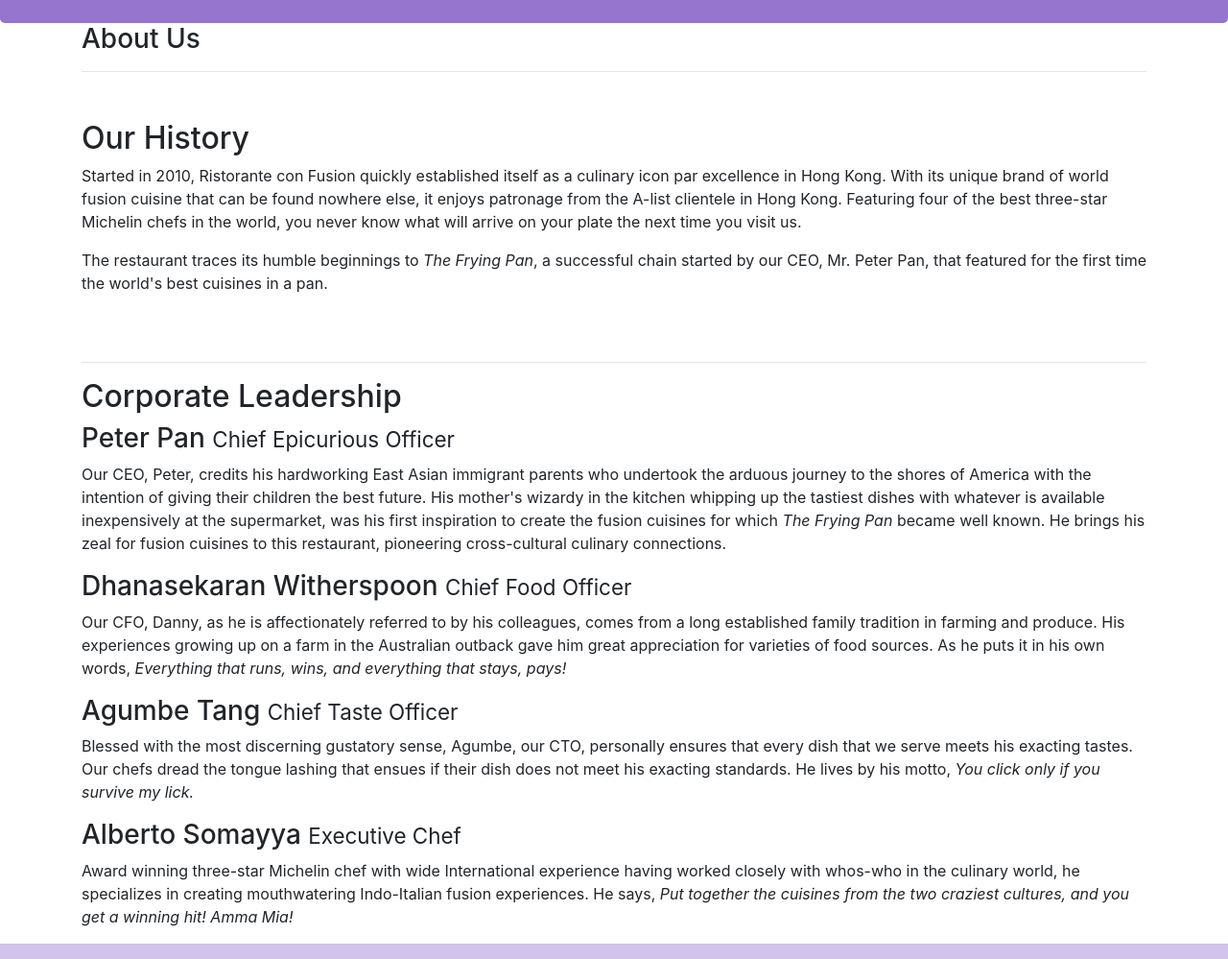
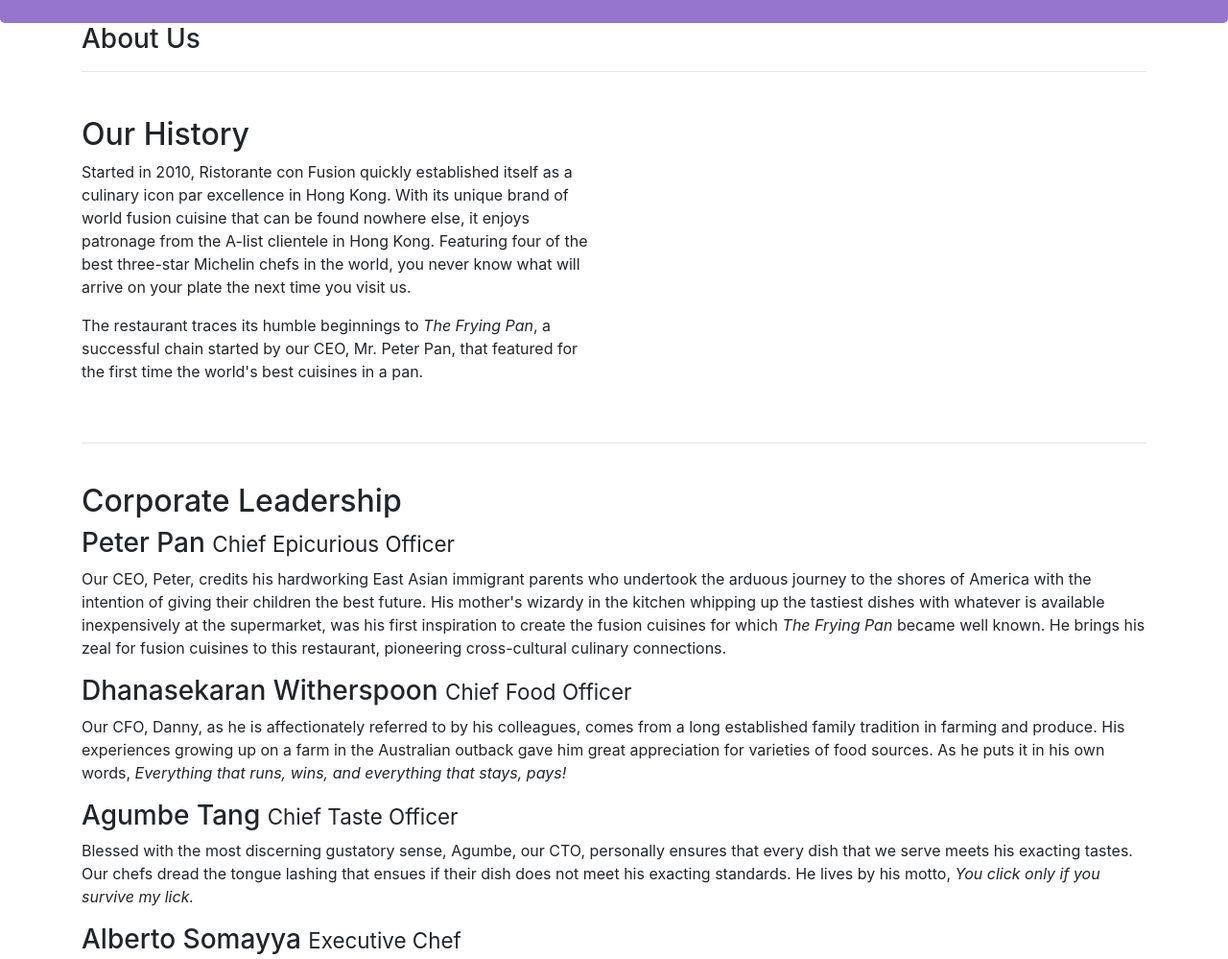
Before and after one commit to YTeyfik/Intro.-Bootstrap, a website: page aboutus.html in a window 1280 px wide. Shown: the part 260-1259 px from the top of the page at 96% size. Drawn offline with nearby package versions, Linux system fonts and the light colour scheme.

Commit message:
Bootstrap Assigment1

```diff
--- a/aboutus.html
+++ b/aboutus.html
@@ -27,42 +27,43 @@
     </header>
 
     <div class="container">
-        <div>
-            <div>
+        <div class="row">
+            <div class="col-12 ">
                <h3>About Us</h3>
                <hr>
             </div>
         </div>
 
-        <div>
-            <div class="hist">
+        <div class="row">
+            <div class="col-12 col-md-6 hist">
                 <h2>Our History</h2>
                 <p>Started in 2010, Ristorante con Fusion quickly established itself as a culinary icon par excellence in Hong Kong. With its unique brand of world fusion cuisine that can be found nowhere else, it enjoys patronage from the A-list clientele in Hong Kong.  Featuring four of the best three-star Michelin chefs in the world, you never know what will arrive on your plate the next time you visit us.</p>
                 <p>The restaurant traces its humble beginnings to <em>The Frying Pan</em>, a successful chain started by our CEO, Mr. Peter Pan, that featured for the first time the world's best cuisines in a pan.</p>
             </div>
             <div>
+
             </div>
         </div>
         <hr>
 
-        <div>
-            <div>
+        <div class="row">
+            <div class="col-12 leader">
                 <h2>Corporate Leadership</h2>
                 <h3>Peter Pan <small>Chief Epicurious Officer</small></h3>
-                <p>Our CEO, Peter, credits his hardworking East Asian immigrant parents who undertook the arduous journey to the shores of America with the intention of giving their children the best future. His mother's wizardy in the kitchen whipping up the tastiest dishes with whatever is available inexpensively at the supermarket, was his first inspiration to create the fusion cuisines for which <em>The Frying Pan</em> became well known. He brings his zeal for fusion cuisines to this restaurant, pioneering cross-cultural culinary connections.</p>
+                <p class="d-none d-sm-block">Our CEO, Peter, credits his hardworking East Asian immigrant parents who undertook the arduous journey to the shores of America with the intention of giving their children the best future. His mother's wizardy in the kitchen whipping up the tastiest dishes with whatever is available inexpensively at the supermarket, was his first inspiration to create the fusion cuisines for which <em>The Frying Pan</em> became well known. He brings his zeal for fusion cuisines to this restaurant, pioneering cross-cultural culinary connections.</p>
                 <h3>Dhanasekaran Witherspoon <small>Chief Food Officer</small></h3>
-                <p>Our CFO, Danny, as he is affectionately referred to by his colleagues, comes from a long established family tradition in farming and produce. His experiences growing up on a farm in the Australian outback gave him great appreciation for varieties of food sources. As he puts it in his own words, <em>Everything that runs, wins, and everything that stays, pays!</em></p>
+                <p class="d-none d-sm-block">Our CFO, Danny, as he is affectionately referred to by his colleagues, comes from a long established family tradition in farming and produce. His experiences growing up on a farm in the Australian outback gave him great appreciation for varieties of food sources. As he puts it in his own words, <em>Everything that runs, wins, and everything that stays, pays!</em></p>
                 <h3>Agumbe Tang <small>Chief Taste Officer</small></h3>
-                <p>Blessed with the most discerning gustatory sense, Agumbe, our CTO, personally ensures that every dish that we serve meets his exacting tastes. Our chefs dread the tongue lashing that ensues if their dish does not meet his exacting standards. He lives by his motto, <em>You click only if you survive my lick.</em></p>
+                <p class="d-none d-sm-block">Blessed with the most discerning gustatory sense, Agumbe, our CTO, personally ensures that every dish that we serve meets his exacting tastes. Our chefs dread the tongue lashing that ensues if their dish does not meet his exacting standards. He lives by his motto, <em>You click only if you survive my lick.</em></p>
                 <h3>Alberto Somayya <small>Executive Chef</small></h3>
-                <p>Award winning three-star Michelin chef with wide International experience having worked closely with whos-who in the culinary world, he specializes in creating mouthwatering Indo-Italian fusion experiences. He says, <em>Put together the cuisines from the two craziest cultures, and you get a winning hit! Amma Mia!</em></p>
+                <p class="d-none d-sm-block">Award winning three-star Michelin chef with wide International experience having worked closely with whos-who in the culinary world, he specializes in creating mouthwatering Indo-Italian fusion experiences. He says, <em>Put together the cuisines from the two craziest cultures, and you get a winning hit! Amma Mia!</em></p>
             </div>
        </div>
 
     </div>
 
     <footer class="footer">
-        <div class="container-fluid">
+        <div class="container">
             <div class="row">
                 <div class="col-4 offset-1 col-sm-2">
                     <h5>Links</h5>
@@ -102,7 +103,9 @@
            </div>
         </div>
     </footer>
-
+    <script src="node_modules/jquery/dist/jquery.slim.min.js"></script>
+    <script src="node_modules/popper.js/dist/umd/popper.min.js"></script>
+    <script src="node_modules/bootstrap/dist/js/bootstrap.min.js"></script>
 </body>
 
 </html>
--- a/css/styless.css
+++ b/css/styless.css
@@ -1,6 +1,3 @@
-.hear{
-    background-color: chocolate;
-}
 .row-header{
     margin: 0px auto;
     padding: 0px auto;
@@ -22,13 +19,15 @@
     margin: 0px auto;
     padding: 20px 0px 20px 0px;
 }
-.hist{
-    margin-top: 50px;
-    margin-bottom: 70px;
-}
 
 .address{
     font-size: 80%;
     margin: 0px;
     color: #0f0f0f;
 }
+.hist{
+    margin: 30px 0px 30px 0px;
+}
+.leader{
+    margin: 25px 0px 25px 0px;
+}
```
